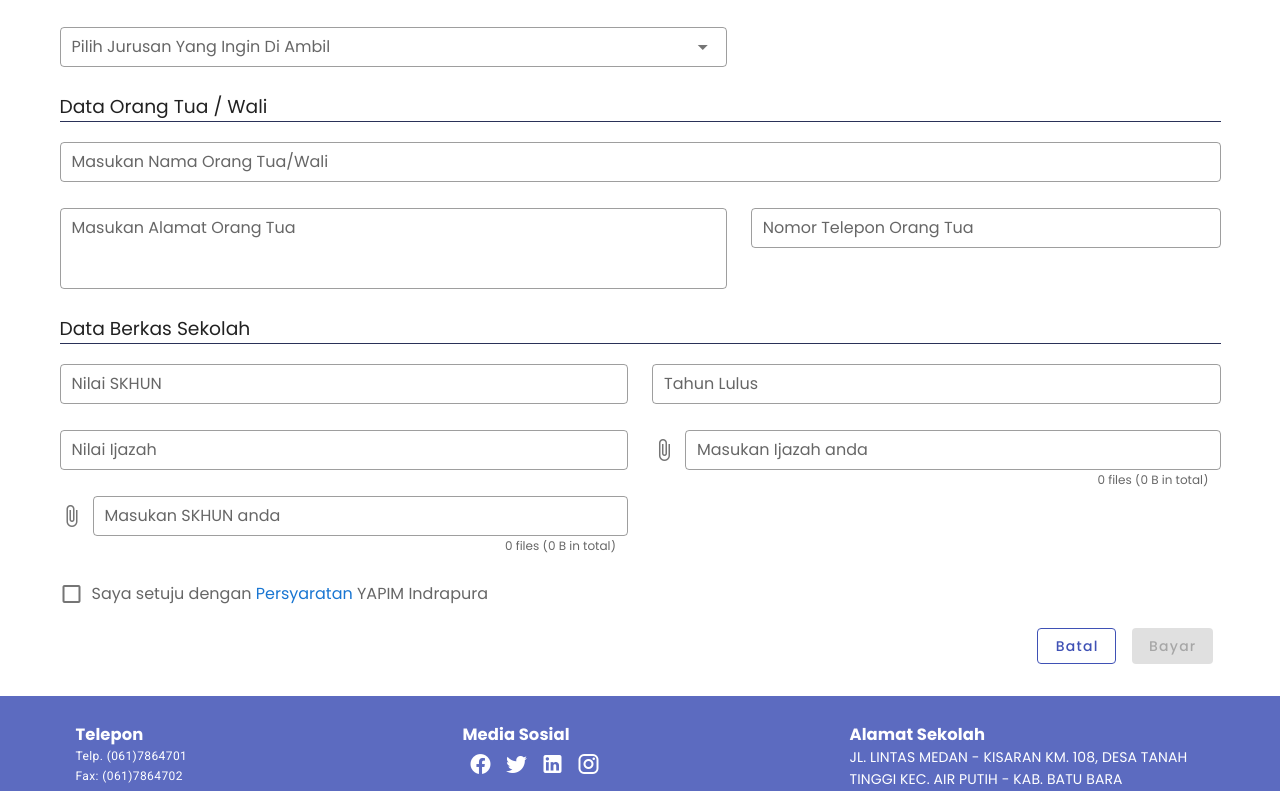
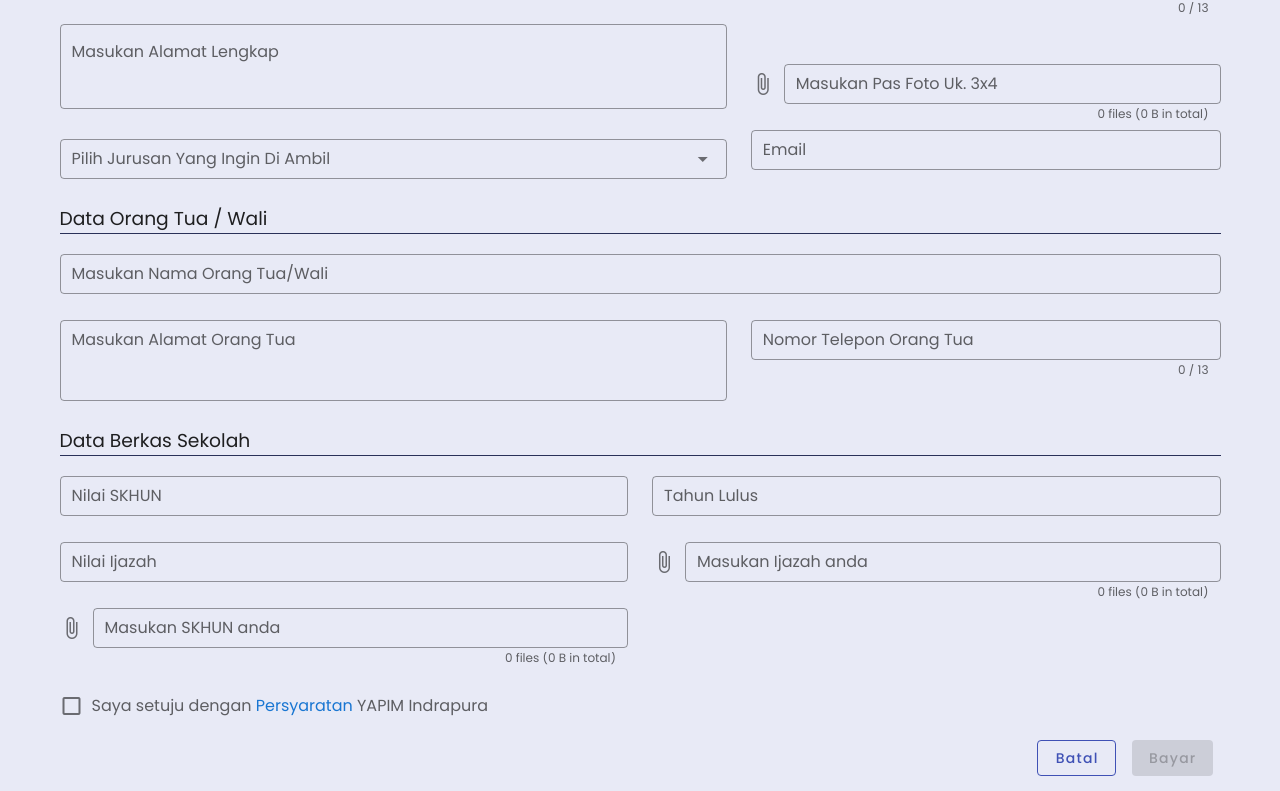
Before and after one commit to rizkiagus/RegistrationWeb, a Vue app: page /pendaftaran in a window 1280 px wide. Shown: the part 469-1260 px from the top of the page. Built offline with nearby package versions, Linux system fonts and the light colour scheme.

Commit message:
feat: revisi warna, add email in form, filter in dashboard

```diff
--- a/src/components/footer.vue
+++ b/src/components/footer.vue
@@ -4,9 +4,13 @@
       <v-card flat tile class="indigo lighten-1">
         <div class="d-flex">
           <v-card-text class="white--text">
-            <h3>Telepon</h3>
-            <p class="caption mb-0">Telp. (061)7864701</p>
-            <p class="caption mb-0">Fax: (061)7864702</p>
+            <h3>Hubungi Kami</h3>
+            <v-btn icon class="white--text">
+              <v-icon size="24px">mdi-phone</v-icon>
+            </v-btn>
+            <v-btn icon class="white--text">
+              <v-icon size="24px">mdi-whatsapp</v-icon>
+            </v-btn>
           </v-card-text>
           <v-card-text class="white--text">
             <h3>Media Sosial</h3>
--- a/src/plugins/vuetify.js
+++ b/src/plugins/vuetify.js
@@ -9,6 +9,7 @@ export default new Vuetify({
       light: {
         second: "#2a3158",
         third: "#b4bbe2",
+        four: "#dcdcdc",
       },
     },
   },
--- a/src/views/AboutView.vue
+++ b/src/views/AboutView.vue
@@ -1,5 +1,5 @@
 <template>
-  <div class="about">
+  <div class="about four">
     <navbar />
     <div class="main">
       <v-carousel cycle hide-delimiters>
--- a/src/views/LandingView.vue
+++ b/src/views/LandingView.vue
@@ -1,5 +1,5 @@
 <template>
-  <div>
+  <div class="four">
     <navbar />
     <v-parallax src="@/assets/hero.jpg">
       <v-row align="center" justify="center">
@@ -31,7 +31,7 @@
         <div class="listcard">
           <v-row>
             <v-col cols="3" v-for="(list, index) in fitur" :key="index">
-              <v-card height="250" hover color="third" outlined>
+              <v-card height="250" hover :color="list.color" outlined>
                 <v-img
                   class="imgcard mt-4 ms-4 mb-0"
                   :src="list.icon"
@@ -59,7 +59,7 @@
         <h2 class="second--text my-5 text-center">
           Pertanyaan Yang Sering Ditanyakan
         </h2>
-        <v-expansion-panels multiple>
+        <v-expansion-panels multiple flat>
           <v-expansion-panel
             v-for="(listask, i) in ask"
             :key="i"
@@ -115,23 +115,27 @@ export default {
           title: "Lab Komputer",
           icon: require("@/assets/pc.png"),
           description: "Adanya lab komputer untuk membantu sistem belajar",
+          color: "#7986cb",
         },
         {
           title: "Lab Bahasa",
           icon: require("@/assets/conference.png"),
           description:
             "Adanya lab bahasa inggris untuk membantu siswa untuk belajar berbahasa inggris",
+          color: "#8e24aa",
         },
         {
           title: "perpustakaan",
           icon: require("@/assets/book.png"),
           description:
             "Adanya perpustakaan memudahkan para siswa untuk belajar dan membaca",
+          color: "#00b4d8",
         },
         {
           title: "Ruang Praktek",
           icon: require("@/assets/practice.png"),
           description: "Menyediakan layanan ruang praktek untuk siswa",
+          color: "#439534",
         },
       ],
       ask: [
--- a/src/views/Pendaftaran.vue
+++ b/src/views/Pendaftaran.vue
@@ -1,5 +1,5 @@
 <template>
-  <div>
+  <div class="indigo lighten-5">
     <div class="main">
       <v-container>
         <v-form
@@ -9,6 +9,7 @@
           @submit.prevent="daftar"
         >
           <div class="datadirisiswa">
+            <v-img :src="urllogo" width="100" class="mx-auto"></v-img>
             <h2 class="text-capitalize second--text text-center">
               formulir pendaftaran siswa baru
             </h2>
@@ -71,7 +72,6 @@
                       :items="[
                         'SMK: Teknik Komputer Jaringan',
                         'SMK: Teknik Kendaraan Ringan',
-                        'SMA: IPA',
                       ]"
                     >
                     </v-select>
@@ -134,7 +134,12 @@
                       dense
                       v-model="siswa.telp"
                       required
-                      :rules="[(v) => !!v || 'Tidak Boleh Kosong']"
+                      counter="13"
+                      :rules="[
+                        (v) => !!v || 'Tidak Boleh Kosong',
+                        (v) => v.length <= 13 || 'Max 13 Karakter',
+                        (v) => v.length >= 12 || 'Min 12 Karakter',
+                      ]"
                       type="number"
                     >
                     </v-text-field>
@@ -149,7 +154,22 @@
                       :rules="[(v) => !!v || 'Tidak Boleh Kosong']"
                       show-size
                       counter
+                      class="mt-10"
                     ></v-file-input>
+                    <v-text-field
+                      label="Email"
+                      outlined
+                      dense
+                      :rules="[
+                        (email) => !!email || 'Tidak Boleh Kosong',
+                        (email) =>
+                          /^(([^<>()[\]\\.,;:\s@']+(\.[^<>()\\[\]\\.,;:\s@']+)*)|('.+'))@((\[[0-9]{1,3}\.[0-9]{1,3}\.[0-9]{1,3}\.[0-9]{1,3}\])|(([a-zA-Z\-0-9]+\.)+[a-zA-Z]{2,}))$/.test(
+                            email
+                          ) || 'Pastikan E-mail Anda Benar',
+                      ]"
+                      v-model="siswa.email"
+                    >
+                    </v-text-field>
                   </v-col>
                 </v-row>
 
@@ -187,7 +207,12 @@
                       required
                       type="number"
                       v-model="orangtua.telp"
-                      :rules="[(v) => !!v || 'Tidak Boleh Kosong']"
+                      counter="13"
+                      :rules="[
+                        (v) => !!v || 'Tidak Boleh Kosong',
+                        (v) => v.length <= 13 || 'Max 13 Karakter',
+                        (v) => v.length >= 12 || 'Min 12 Karakter',
+                      ]"
                     ></v-text-field>
                   </v-col>
                 </v-row>
@@ -352,6 +377,7 @@ export default {
   name: "PendaftaranView",
   data() {
     return {
+      urllogo: require("@/assets/logoinpur.png"),
       persyaratanDialog: false,
       pembayaran: false,
       valid: false,
@@ -385,6 +411,7 @@ export default {
         tempat_lahir: "",
         agama: "",
         alamat: "",
+        email: "",
         sekolah_asal: "",
         pass_foto: "",
         status_bayar: "belum bayar",
--- a/src/views/admin/detailsiswa.vue
+++ b/src/views/admin/detailsiswa.vue
@@ -13,6 +13,7 @@
             <p>Tempat /TglLahir</p>
             <p>Sekolah Asal</p>
             <p>No. HP</p>
+            <p>Email</p>
           </v-col>
           <v-col cols="6">
             <p class="text-capitalize">: {{ data.nama }}</p>
@@ -23,6 +24,7 @@
             </p>
             <p class="text-capitalize">: {{ data.sekolah_asal }}</p>
             <p class="text-capitalize">: {{ data.telp }}</p>
+            <p>: {{ data.email }}</p>
           </v-col>
           <v-col cols="4">
             <v-img :src="data.pass_foto"></v-img>
@@ -47,7 +49,7 @@
         </v-row>
       </div>
       <div class="berkas pb-4">
-        <h4 class="font-weight-bold second--text">Data Orang Tua / Wali</h4>
+        <h4 class="font-weight-bold second--text">Data Berkas Siswa</h4>
         <v-divider class="mb-5"></v-divider>
         <v-row>
           <v-col cols="3">
--- a/src/views/admin/siswa.vue
+++ b/src/views/admin/siswa.vue
@@ -2,13 +2,39 @@
   <v-data-table
     :headers="headers"
     :items="dataSiswa"
-    sort-by="nama"
+    :search="search"
     class="elevation-1"
   >
     <template v-slot:top>
       <v-toolbar flat>
         <v-toolbar-title>Daftar Siswa Yang Sudah Mendaftar</v-toolbar-title>
       </v-toolbar>
+      <v-card flat>
+        <v-card-title class="body-2">Filter</v-card-title>
+        <v-row class="mx-1">
+          <v-col
+            ><v-text-field
+              v-model="search"
+              append-icon="mdi-magnify"
+              label="Search"
+              single-line
+              outlined
+              dense
+              hide-details
+            ></v-text-field
+          ></v-col>
+          <v-col>
+            <v-select
+              outlined
+              dense
+              label="Filter Berdasarkan Jurusan"
+              v-model="pilih"
+              :items="jurusan"
+            >
+            </v-select>
+          </v-col>
+        </v-row>
+      </v-card>
     </template>
     <template v-slot:[`item.id`]="{ item }">
       <v-btn plain small class="text-capitalize" @click="goto(item.id)">
@@ -22,21 +48,41 @@ import router from "@/router";
 export default {
   name: "SiswaView",
   data: () => ({
+    search: "",
+    pilih: null,
+    jurusan: [
+      {
+        text: "Semua",
+        value: null,
+      },
+      {
+        text: "SMK: Teknik Komputer Jaringan",
+        value: "SMK: Teknik Komputer Jaringan",
+      },
+      {
+        text: "SMK: Teknik Kendaraan Ringan",
+        value: "SMK: Teknik Kendaraan Ringan",
+      },
+    ],
     dialog: false,
     dialogDelete: false,
-    headers: [
-      {
-        text: "Nama Siswa",
-        align: "start",
-        sortable: false,
-        value: "nama",
-      },
-      { text: "Agama", value: "agama" },
-      { text: "Sekolah Asal", value: "sekolah_asal" },
-      { text: "Jurusan Yang Diambil", value: "jurusan" },
-      { text: "Nomor HP", value: "telp" },
-      { text: "Aksi", value: "id", align: "center", sortable: false },
-    ],
+    // headers: [
+    //   {
+    //     text: "Nama Siswa",
+    //     align: "start",
+    //     sortable: false,
+    //     value: "nama",
+    //     filter: this.filterJurusan,
+    //   },
+    //   { text: "Agama", value: "agama" },
+    //   { text: "Sekolah Asal", value: "sekolah_asal" },
+    //   {
+    //     text: "Jurusan Yang Diambil",
+    //     value: "jurusan",
+    //   },
+    //   { text: "Nomor HP", value: "telp" },
+    //   { text: "Aksi", value: "id", align: "center", sortable: false },
+    // ],
     gotoIndex: "",
     desserts: [],
     editedIndex: -1,
@@ -57,6 +103,25 @@ export default {
   }),
 
   computed: {
+    headers() {
+      return [
+        {
+          text: "Nama Siswa",
+          align: "start",
+          sortable: false,
+          value: "nama",
+        },
+        { text: "Agama", value: "agama" },
+        { text: "Sekolah Asal", value: "sekolah_asal" },
+        {
+          text: "Jurusan Yang Diambil",
+          value: "jurusan",
+          filter: this.filterJurusan,
+        },
+        { text: "Nomor HP", value: "telp" },
+        { text: "Aksi", value: "id", align: "center", sortable: false },
+      ];
+    },
     formTitle() {
       return this.editedIndex === -1 ? "New Item" : "Edit Item";
     },
@@ -82,6 +147,12 @@ export default {
   },
 
   methods: {
+    filterJurusan(value) {
+      if (!this.pilih) {
+        return true;
+      }
+      return value === this.pilih;
+    },
     goto(id) {
       this.gotoIndex = router.push(`/siswa/detail/${id}`);
     },
```
Also changed, not shown: src/views/admin/dashboard.vue (+57 -2 lines), src/assets/logoinpur.png (added).
